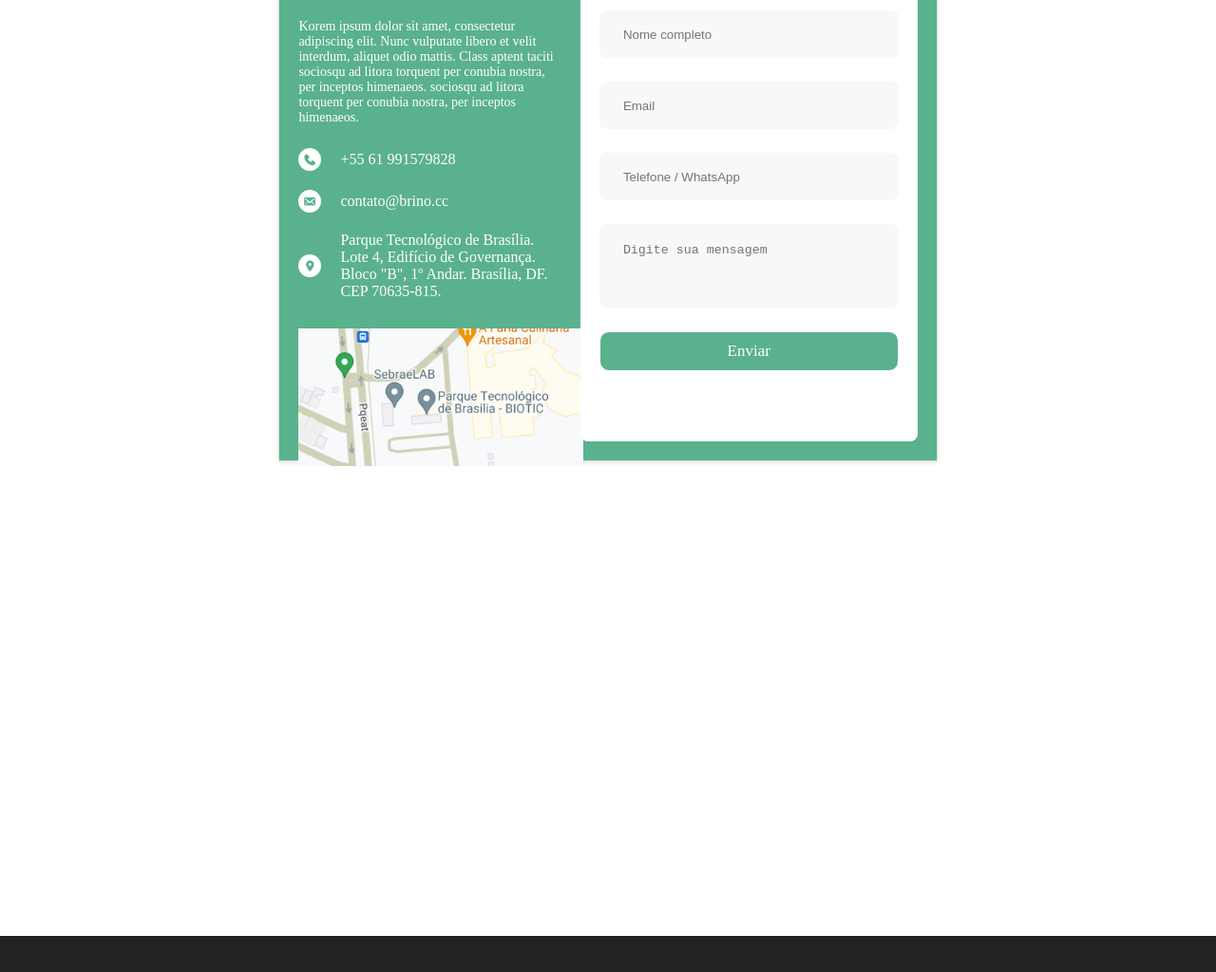
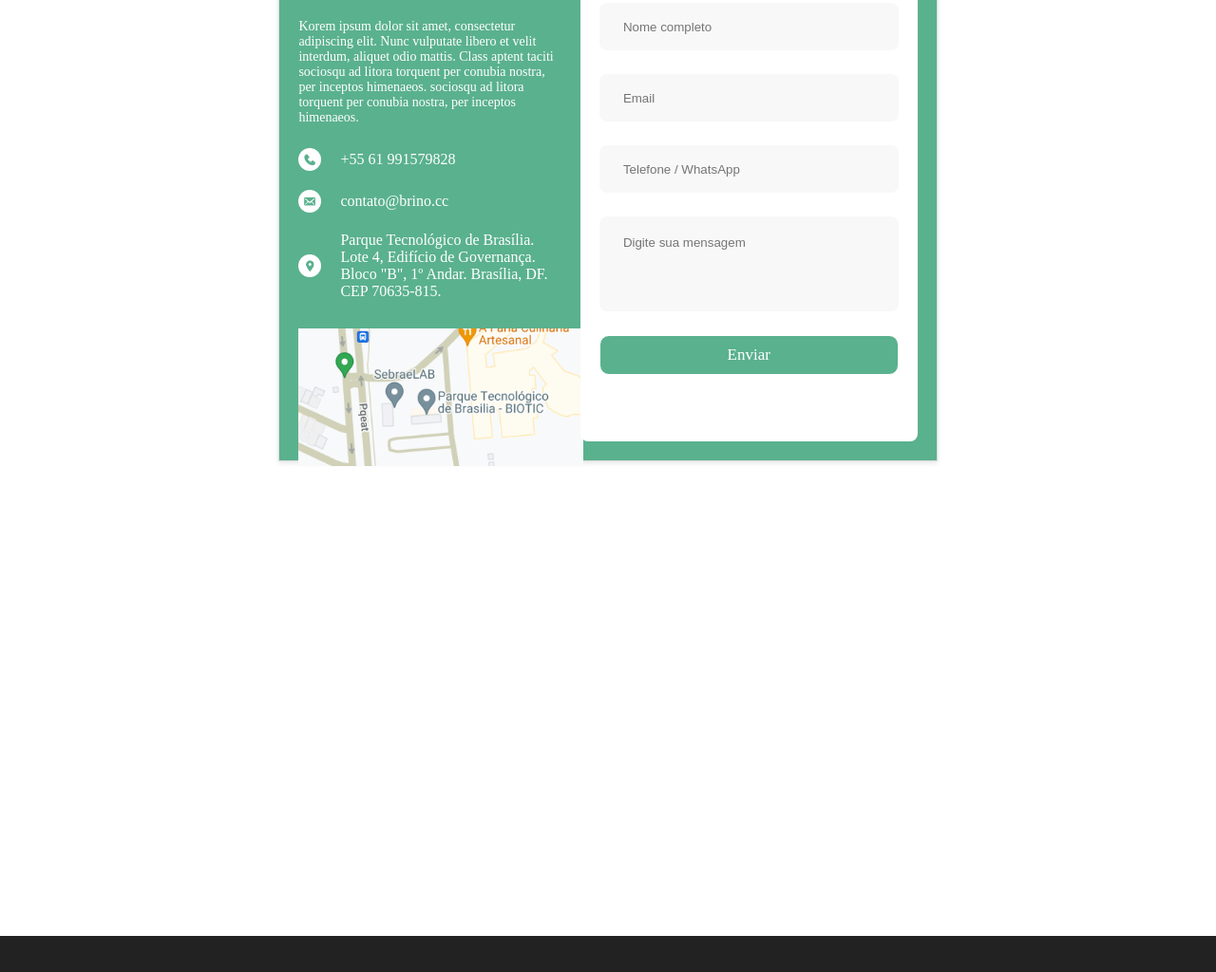
Before and after one commit to Danimell061/Projeto-Br.ino, a website: page src/public/index.html in a window 1280 px wide. Shown: the part 8578-9602 px from the top of the page at 95% size. Drawn offline with Linux system fonts and the light colour scheme; a web font is replaced by a local one.

Commit message:
Mini ajustes no css

```diff
--- a/src/public/css/style.css
+++ b/src/public/css/style.css
@@ -486,13 +486,12 @@ footer {
 }
 
 #formContato textarea{
+    font-family: Arial;
     width: 100%;
-    padding: 8px;
-    padding-left: 25px;
+    padding: 20px 25px;
     border: none;
     background-color: #D9D9D933;
     border-radius: 8px;
-    padding-top: 20px;
     margin-bottom: 15px;
 }
 
```
